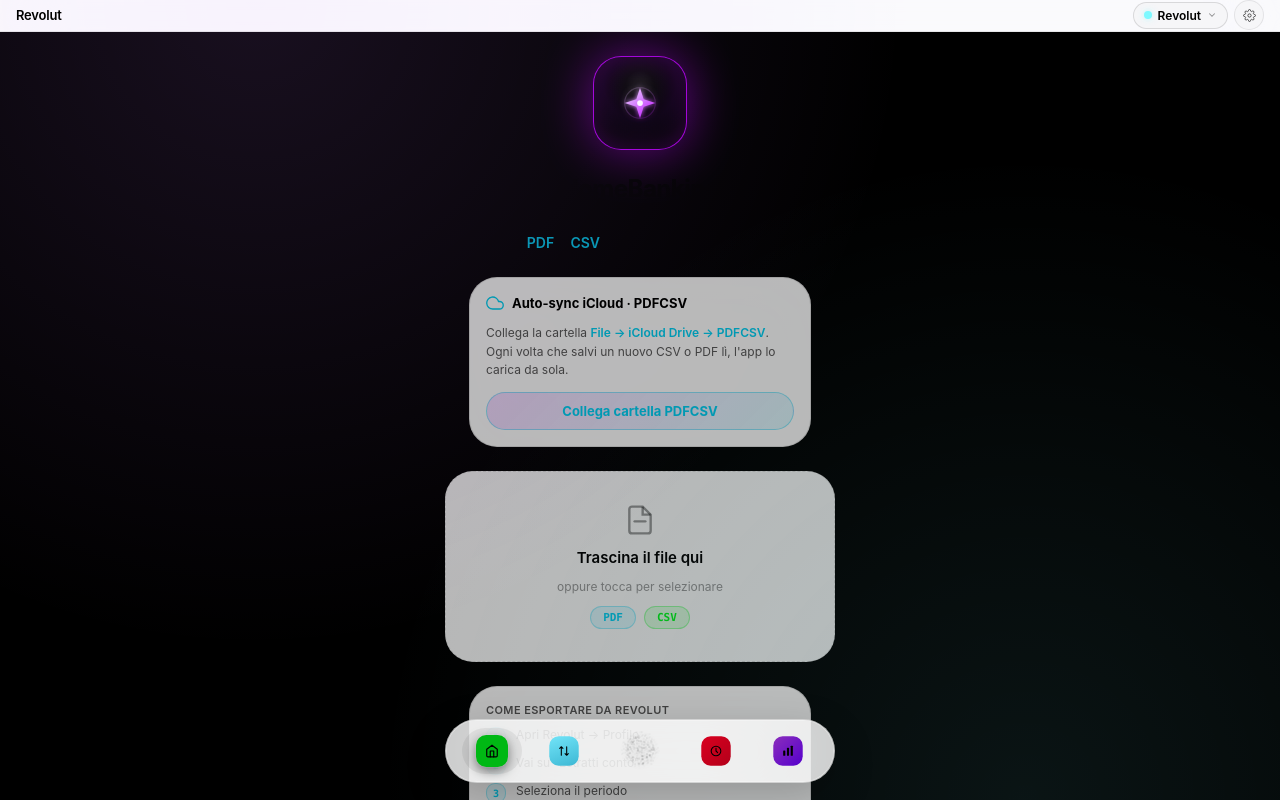
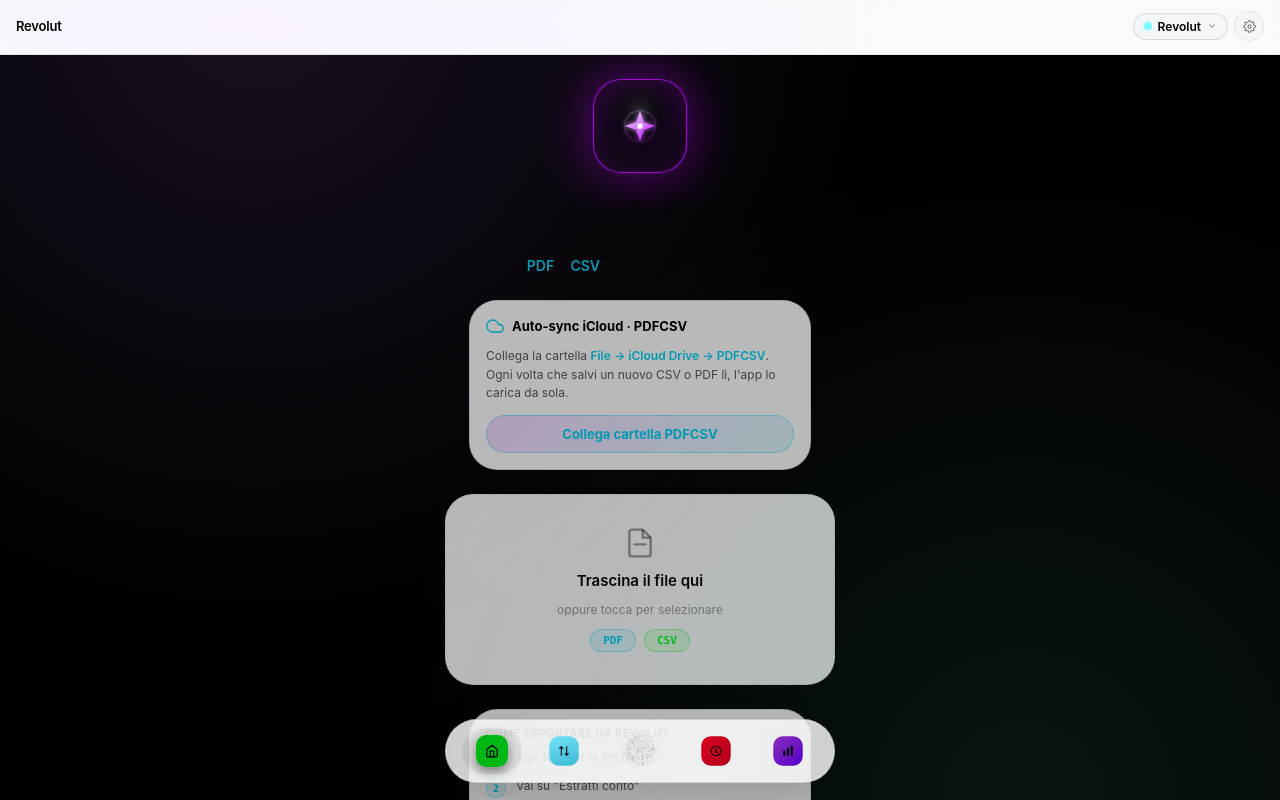
Before and after one commit to emanuelebacciu-a11y/HOMEBANKING, a React (Vite) app: page / in a window 1280 px wide. Built offline with nearby package versions, Linux system fonts and the light colour scheme.

Commit message:
Add files via upload

```diff
--- a/src/App.jsx
+++ b/src/App.jsx
@@ -2515,10 +2515,14 @@
 
   // ── Altezza reale — identico a XAUTrader ──────────────────────────────────
   const getH = () => {
+    // Usa screen.height per riempire sempre tutto lo schermo fisico (edge-to-edge)
     const isStandalone =
       ('standalone' in navigator && navigator.standalone === true) ||
       window.matchMedia('(display-mode: standalone)').matches;
-    return isStandalone ? window.screen.height : window.innerHeight;
+    // In standalone (PWA installata) screen.height è perfetto.
+    // In browser usiamo screen.height comunque: il div è fixed top:0 bottom:0
+    // quindi trabocca oltre la barra del browser creando l'effetto edge-to-edge.
+    return window.screen.height;
   };
   const [appHeight, setAppHeight] = useState(() => getH());
   useEffect(() => {
@@ -2600,6 +2604,7 @@
       WebkitFontSmoothing:'antialiased', MozOsxFontSmoothing:'grayscale',
       position:'fixed', top:0, left:0, right:0, bottom:0,
       height: appHeight,
+      minHeight: '100dvh',
       display:'flex', flexDirection:'column',
     }}>
       <div style={{position:'fixed',top:0,left:0,right:0,bottom:0,pointerEvents:'none',background:C.ambient}}/>
@@ -2620,10 +2625,11 @@
         background: scheme==='dark'?'rgba(0,0,0,0.48)':'rgba(255,255,255,0.58)',
         backdropFilter: 'saturate(200%) blur(32px)',
         WebkitBackdropFilter: 'saturate(200%) blur(32px)',
+        paddingBottom: 8,
         borderBottom: `0.5px solid ${C.sep}`,
       }}>
         <div className="rv-shimmer-overlay" style={{position:'absolute',top:0,left:0,right:0,bottom:0,opacity:scheme==='dark'?1:0.4}}/>
-        <div style={{maxWidth:'100%',margin:'0 auto',padding:'0px 16px 1px',display:'flex',alignItems:'center',justifyContent:'space-between',gap:8,position:'relative',minHeight:29}}>
+        <div style={{maxWidth:'100%',margin:'0 auto',padding:'8px 16px 2px',display:'flex',alignItems:'center',justifyContent:'space-between',gap:8,position:'relative',minHeight:36}}>
           <span style={{fontFamily:FONT.text,fontSize:13,fontWeight:600,color:C.primary,letterSpacing:'-0.2px',flexShrink:0,marginRight:8}}>{activeAccountId==='__all__'?'Tutti i conti':activeAcc?.name||'HomeBanking'}</span>
           <div style={{display:'flex',alignItems:'center',gap:6}}>
             {accounts.length>0&&<AccountPill C={C} accounts={accounts} activeAccountId={activeAccountId} setActiveAccountId={setActiveAccountId}/>}
```
